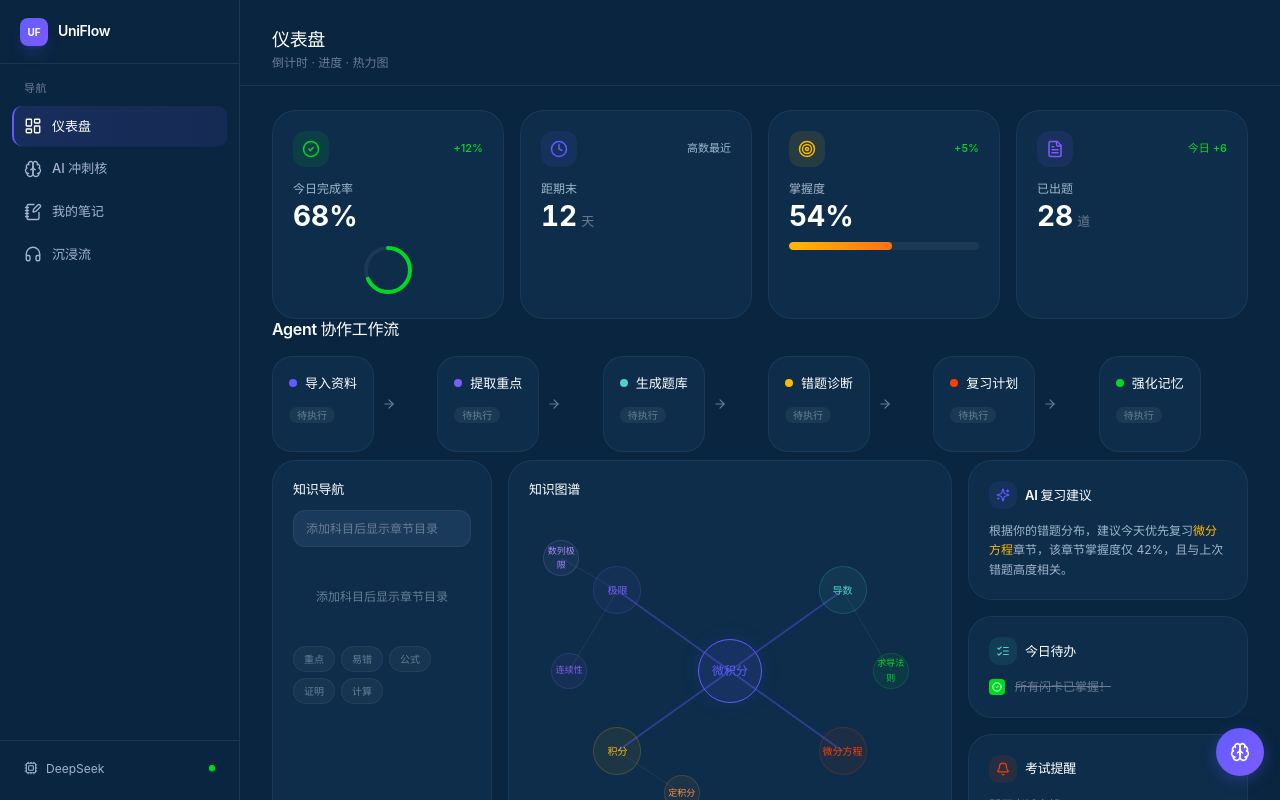
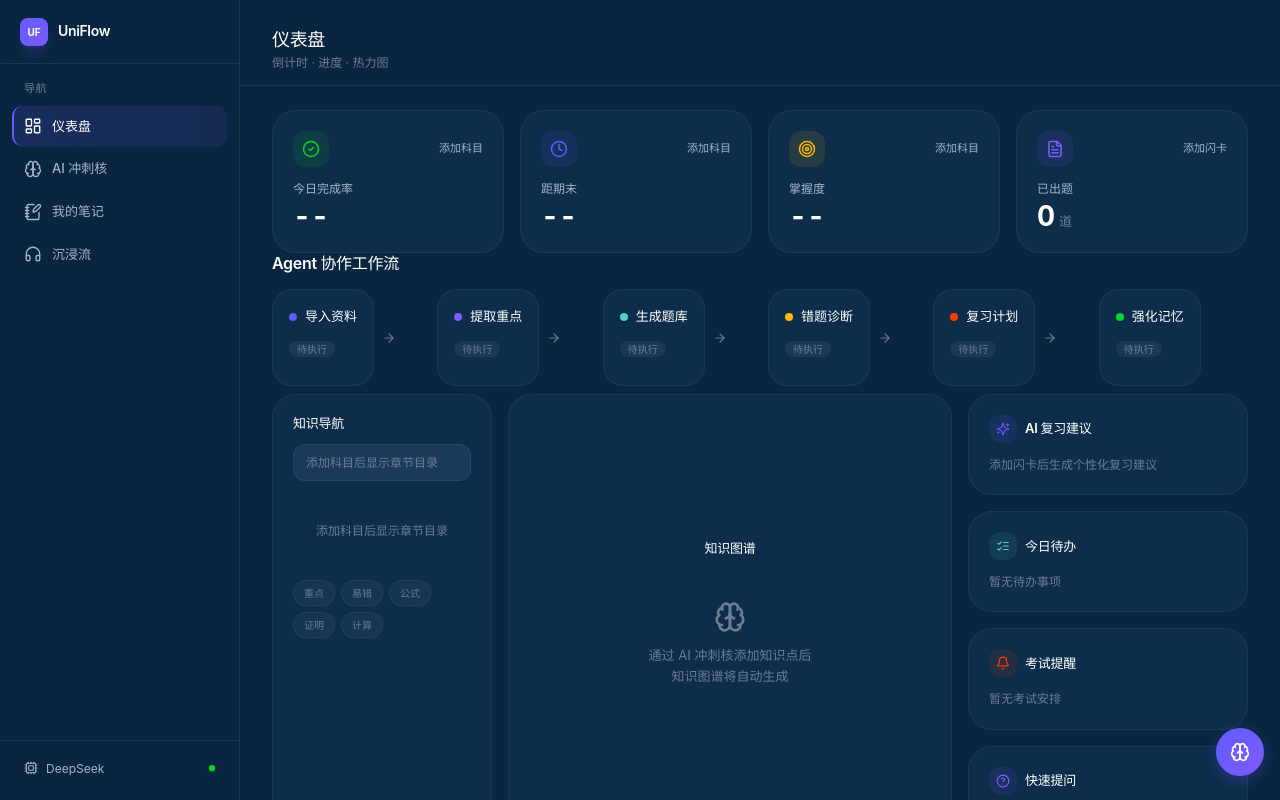
Before and after one commit to mingxingjun/mdlnyy, a React (Vite) app: page /mdlnyy/dashboard in a window 1280 px wide. Built offline with nearby package versions, Linux system fonts and the light colour scheme; a web font is replaced by a local one.

Commit message:
移除模拟数据，使用真实store数据
- 移除所有fallback和模拟数据
- 知识图谱使用真实knowledgePoints数据
- AI建议基于真实闪卡和科目数据
- 待办事项使用真实未掌握闪卡
- 所有统计指标使用真实数据计算

```diff
--- a/src/pages/Dashboard.tsx
+++ b/src/pages/Dashboard.tsx
@@ -30,90 +30,66 @@ function getCountdown(examDate: string) {
   return { days, passed: false };
 }
 
-/* ─── 静态数据（仅保留知识图谱和标签） ─── */
+/* ─── 静态标签 ─── */
 const tags = ['重点', '易错', '公式', '证明', '计算'];
-
-const knowledgeNodes = [
-  { id: 'center', label: '微积分', x: 50, y: 50, size: 'lg', color: '#635BFF' },
-  { id: 'n1', label: '极限', x: 22, y: 25, size: 'md', color: '#7C5CFF' },
-  { id: 'n2', label: '导数', x: 78, y: 25, size: 'md', color: '#4FD1C5' },
-  { id: 'n3', label: '积分', x: 22, y: 75, size: 'md', color: '#FFB800' },
-  { id: 'n4', label: '微分方程', x: 78, y: 75, size: 'md', color: '#FF3D00' },
-  { id: 'n5', label: '连续性', x: 10, y: 50, size: 'sm', color: '#8b5cf6' },
-  { id: 'n6', label: '求导法则', x: 90, y: 50, size: 'sm', color: '#00D924' },
-  { id: 'n7', label: '定积分', x: 38, y: 88, size: 'sm', color: '#fb923c' },
-  { id: 'n8', label: '数列极限', x: 8, y: 15, size: 'sm', color: '#a78bfa' },
-];
-
-const knowledgeEdges = [
-  ['center', 'n1'], ['center', 'n2'], ['center', 'n3'], ['center', 'n4'],
-  ['n1', 'n5'], ['n1', 'n8'], ['n2', 'n6'], ['n3', 'n7'],
-];
-
-const fallbackChapters = [
-  { name: '第一章 极限与连续', expanded: true, children: ['数列极限', '函数极限', '连续性'] },
-  { name: '第二章 导数与微分', expanded: false, children: ['导数定义', '求导法则', '微分'] },
-  { name: '第三章 积分', expanded: false, children: ['不定积分', '定积分', '积分应用'] },
-  { name: '第四章 微分方程', expanded: false, children: ['一阶方程', '高阶方程'] },
-];
 
 /* ─── 1. Stats Overview ─── */
 function StatsOverview() {
   const { subjects, flashCards } = useAppStore();
 
   const todayRate = useMemo(() => {
-    if (subjects.length === 0) return 68;
+    if (subjects.length === 0) return 0;
     const total = subjects.reduce((s, sub) => s + sub.progress, 0);
     return Math.round(total / subjects.length);
   }, [subjects]);
 
   const nearestDays = useMemo(() => {
-    if (subjects.length === 0) return 12;
+    if (subjects.length === 0) return null;
     const sorted = [...subjects].sort((a, b) => new Date(a.examDate).getTime() - new Date(b.examDate).getTime());
     const cd = getCountdown(sorted[0].examDate);
     return cd.passed ? 0 : cd.days;
   }, [subjects]);
 
   const avgMastery = useMemo(() => {
-    if (subjects.length === 0) return 54;
+    if (subjects.length === 0) return 0;
     const total = subjects.reduce((s, sub) => s + sub.progress, 0);
     return Math.round(total / subjects.length);
   }, [subjects]);
 
-  const totalQuizzes = flashCards.length > 0 ? flashCards.length : 28;
+  const totalQuizzes = flashCards.length;
 
   const stats = [
     {
       label: '今日完成率',
-      value: `${todayRate}%`,
+      value: subjects.length > 0 ? `${todayRate}%` : '--',
       icon: CheckCircle2,
       iconBg: 'bg-[#00D924]/10',
       iconColor: 'text-[#00D924]',
-      trend: '+12%',
-      trendUp: true,
-      ring: true,
+      trend: subjects.length > 0 ? `${todayRate}%` : '添加科目',
+      trendUp: todayRate > 0,
+      ring: subjects.length > 0,
       ringValue: todayRate,
     },
     {
       label: '距期末',
-      value: `${nearestDays}`,
-      valueSuffix: '天',
+      value: nearestDays !== null ? `${nearestDays}` : '--',
+      valueSuffix: nearestDays !== null ? '天' : '',
       icon: Clock,
       iconBg: 'bg-[#635BFF]/10',
       iconColor: 'text-[#635BFF]',
-      trend: '高数最近',
+      trend: subjects.length > 0 ? '最近考试' : '添加科目',
       trendUp: false,
       ring: false,
     },
     {
       label: '掌握度',
-      value: `${avgMastery}%`,
+      value: subjects.length > 0 ? `${avgMastery}%` : '--',
       icon: Target,
       iconBg: 'bg-[#FFB800]/10',
       iconColor: 'text-[#FFB800]',
-      trend: '+5%',
-      trendUp: true,
-      bar: true,
+      trend: subjects.length > 0 ? `${avgMastery}%` : '添加科目',
+      trendUp: avgMastery > 0,
+      bar: subjects.length > 0,
       barValue: avgMastery,
     },
     {
@@ -123,8 +99,8 @@ function StatsOverview() {
       icon: FileText,
       iconBg: 'bg-[#7C5CFF]/10',
       iconColor: 'text-[#7C5CFF]',
-      trend: '今日 +6',
-      trendUp: true,
+      trend: totalQuizzes > 0 ? `共 ${totalQuizzes} 题` : '添加闪卡',
+      trendUp: totalQuizzes > 0,
     },
   ];
 
@@ -303,8 +279,8 @@ function KnowledgeNav() {
     });
   };
 
-  // Use fallback chapters when a subject is selected but has no chapter data
-  const displayChapters = fallbackChapters;
+  // Get selected subject data
+  const selectedSubject = subjects.find(s => s.id === selectedSubjectId);
 
   return (
     <div className="w-full lg:w-[220px] flex-shrink-0 min-w-0 bg-[#0d2d4a] border border-white/[0.06] rounded-[24px] p-5">
@@ -332,49 +308,12 @@ function KnowledgeNav() {
         )}
       </div>
 
-      {/* Chapter list */}
-      {subjects.length > 0 ? (
+      {/* Chapter list - show knowledge points for selected subject */}
+      {subjects.length > 0 && selectedSubject ? (
         <div className="space-y-1 mb-4 max-h-[200px] overflow-y-auto scrollbar-hide">
-          {displayChapters.map((ch, idx) => (
-            <div key={ch.name}>
-              <button
-                onClick={() => toggleChapter(idx)}
-                className="w-full flex items-center gap-1.5 px-2 py-1.5 rounded-[8px] text-[12px] text-[#a3b5cc] hover:bg-white/[0.04] transition-colors"
-              >
-                {expandedChapters.has(idx) ? (
-                  <ChevronDown size={12} className="text-[#6b7c93] flex-shrink-0" />
-                ) : (
-                  <ChevronRight size={12} className="text-[#6b7c93] flex-shrink-0" />
-                )}
-                <span className="truncate">{ch.name}</span>
-              </button>
-              <AnimatePresence>
-                {expandedChapters.has(idx) && (
-                  <motion.div
-                    initial={{ height: 0, opacity: 0 }}
-                    animate={{ height: 'auto', opacity: 1 }}
-                    exit={{ height: 0, opacity: 0 }}
-                    transition={{ duration: 0.2 }}
-                    className="overflow-hidden"
-                  >
-                    {ch.children.map((child) => (
-                      <button
-                        key={child}
-                        onClick={() => setActiveItem(child)}
-                        className={`w-full text-left pl-7 pr-2 py-1.5 text-[11px] rounded-[8px] transition-colors ${
-                          activeItem === child
-                            ? 'border-l-2 border-[#635BFF] bg-[#635BFF]/5 text-[#ffffff]'
-                            : 'text-[#6b7c93] hover:bg-white/[0.04]'
-                        }`}
-                      >
-                        {child}
-                      </button>
-                    ))}
-                  </motion.div>
-                )}
-              </AnimatePresence>
+          <div className="text-[11px] text-[#6b7c93] px-2 py-1">
+            通过 AI 冲刺核添加知识点
           </div>
-          ))}
         </div>
       ) : (
         <div className="mb-4 py-6 text-center text-[12px] text-[#6b7c93]">
@@ -404,7 +343,87 @@ function KnowledgeNav() {
 
 /** Center: Knowledge Graph */
 function KnowledgeGraph() {
-  const [selectedNode, setSelectedNode] = useState<string>('center');
+  const knowledgePoints = useAppStore(s => s.knowledgePoints);
+  const subjects = useAppStore(s => s.subjects);
+  const [selectedNode, setSelectedNode] = useState<string | null>(null);
+
+  // Build graph from knowledgePoints
+  const graphData = useMemo(() => {
+    if (knowledgePoints.length === 0) return null;
+
+    // Group by subject
+    const bySubject = new Map<string, typeof knowledgePoints>();
+    knowledgePoints.forEach(kp => {
+      if (!bySubject.has(kp.subjectId)) bySubject.set(kp.subjectId, []);
+      bySubject.get(kp.subjectId)!.push(kp);
+    });
+
+    // Create nodes with positions (simple radial layout)
+    const nodes: Array<{
+      id: string;
+      label: string;
+      x: number;
+      y: number;
+      size: 'lg' | 'md' | 'sm';
+      color: string;
+      mastery: number;
+    }> = [];
+
+    const colors = ['#635BFF', '#7C5CFF', '#4FD1C5', '#FFB800', '#FF3D00', '#00D924'];
+    let subjectIdx = 0;
+
+    bySubject.forEach((points, subjectId) => {
+      const subject = subjects.find(s => s.id === subjectId);
+      const color = colors[subjectIdx % colors.length];
+      subjectIdx++;
+
+      // Center node for subject
+      const centerX = 20 + (subjectIdx * 60) % 60;
+      const centerY = 50;
+      nodes.push({
+        id: `subject-${subjectId}`,
+        label: subject?.name || '科目',
+        x: centerX,
+        y: centerY,
+        size: 'lg',
+        color,
+        mastery: Math.round(points.reduce((sum, p) => sum + p.mastery, 0) / points.length),
+      });
+
+      // Child nodes in circle around center
+      const radius = 25;
+      points.slice(0, 6).forEach((kp, i) => {
+        const angle = (i / Math.min(points.length, 6)) * 2 * Math.PI - Math.PI / 2;
+        const x = centerX + radius * Math.cos(angle);
+        const y = centerY + radius * Math.sin(angle);
+        nodes.push({
+          id: kp.id,
+          label: kp.name.length > 4 ? kp.name.slice(0, 4) : kp.name,
+          x: Math.max(5, Math.min(95, x)),
+          y: Math.max(5, Math.min(95, y)),
+          size: kp.mastery >= 80 ? 'md' : 'sm',
+          color,
+          mastery: kp.mastery,
+        });
+      });
+    });
+
+    return { nodes, bySubject };
+  }, [knowledgePoints, subjects]);
+
+  if (!graphData || graphData.nodes.length === 0) {
+    return (
+      <div className="w-full lg:flex-1 min-w-0 bg-[#0d2d4a] border border-white/[0.06] rounded-[24px] p-5 flex flex-col items-center justify-center">
+        <h3 className="text-[13px] font-semibold text-[#ffffff] mb-3">知识图谱</h3>
+        <div className="flex flex-col items-center justify-center py-8">
+          <Brain size={32} className="text-[#6b7c93] mb-3" />
+          <p className="text-[13px] text-[#6b7c93] text-center">
+            通过 AI 冲刺核添加知识点后<br />知识图谱将自动生成
+          </p>
+        </div>
+      </div>
+    );
+  }
 
   const nodeSize = (size: string) => {
     switch (size) {
@@ -418,29 +437,11 @@ function KnowledgeGraph() {
     <div className="w-full lg:flex-1 min-w-0 bg-[#0d2d4a] border border-white/[0.06] rounded-[24px] p-5 relative overflow-hidden">
       <h3 className="text-[13px] font-semibold text-[#ffffff] mb-3">知识图谱</h3>
       <div className="relative w-full" style={{ paddingBottom: '80%' }}>
-        {/* SVG Edges */}
-        <svg className="absolute inset-0 w-full h-full" viewBox="0 0 100 100" preserveAspectRatio="none">
-          {knowledgeEdges.map(([from, to]) => {
-            const f = knowledgeNodes.find((n) => n.id === from)!;
-            const t = knowledgeNodes.find((n) => n.id === to)!;
-            const isActive = selectedNode === from || selectedNode === to;
-            return (
-              <line
-                key={`${from}-${to}`}
-                x1={f.x} y1={f.y} x2={t.x} y2={t.y}
-                stroke={isActive ? 'rgba(99,91,255,0.4)' : 'rgba(255,255,255,0.06)'}
-                strokeWidth={isActive ? 0.5 : 0.3}
-                className="transition-all duration-300"
-              />
-            );
-          })}
-        </svg>
-
         {/* Nodes */}
-        {knowledgeNodes.map((node) => (
+        {graphData.nodes.map((node) => (
           <motion.button
             key={node.id}
-            onClick={() => setSelectedNode(node.id)}
+            onClick={() => setSelectedNode(selectedNode === node.id ? null : node.id)}
             whileHover={{ scale: 1.1 }}
             whileTap={{ scale: 0.95 }}
             className={`absolute rounded-full flex items-center justify-center font-medium transition-all duration-300 cursor-pointer ${nodeSize(node.size)} ${
@@ -455,8 +456,9 @@ function KnowledgeGraph() {
               background: selectedNode === node.id ? `${node.color}20` : `${node.color}10`,
               border: `1px solid ${selectedNode === node.id ? node.color : `${node.color}30`}`,
               color: node.color,
-              ...(selectedNode === node.id ? { ringColor: node.color, boxShadow: `0 0 20px ${node.color}20` } : {}),
+              ...(selectedNode === node.id ? { boxShadow: `0 0 20px ${node.color}20` } : {}),
             }}
+            title={`${node.label} - 掌握度 ${node.mastery}%`}
           >
             {node.label}
           </motion.button>
@@ -475,7 +477,7 @@ function SmartPanel() {
   // Generate todos from unmastered flashCards
   const todos = useMemo(() => {
     const unmastered = flashCards.filter(c => !c.mastered).slice(0, 4);
-    if (unmastered.length === 0) return [{ id: '1', text: '所有闪卡已掌握！', done: true }];
+    if (unmastered.length === 0) return [];
     return unmastered.map(c => ({ id: c.id, text: `复习: ${c.front.slice(0, 20)}...`, done: false }));
   }, [flashCards]);
 
@@ -489,6 +491,18 @@ function SmartPanel() {
   const toggleTodo = (id: string) => {
     setTodoItems((prev) => prev.map((t) => (t.id === id ? { ...t, done: !t.done } : t)));
   };
+
+  // AI suggestion based on real data
+  const aiSuggestion = useMemo(() => {
+    if (flashCards.length === 0) return null;
+    const unmastered = flashCards.filter(c => !c.mastered);
+    if (unmastered.length === 0) return { text: '所有闪卡已掌握！继续保持复习节奏。', highlight: null };
+    const subject = subjects.find(s => s.id === unmastered[0].subjectId);
+    return {
+      text: `建议优先复习「${subject?.name || '未分类'}」，有 ${unmastered.length} 张闪卡未掌握。`,
+      highlight: subject?.name || null,
+    };
+  }, [flashCards, subjects]);
 
   // Exam reminders from subjects sorted by examDate
   const examReminders = useMemo(() => {
@@ -523,9 +537,19 @@ function SmartPanel() {
           </div>
           <h3 className="text-[13px] font-semibold text-[#ffffff]">AI 复习建议</h3>
         </div>
+        {aiSuggestion ? (
           <p className="text-[12px] text-[#a3b5cc] leading-relaxed">
-          根据你的错题分布，建议今天优先复习<strong className="text-[#FFB800]">微分方程</strong>章节，该章节掌握度仅 42%，且与上次错题高度相关。
+            {aiSuggestion.highlight ? (
+              <>建议优先复习<strong className="text-[#FFB800]">{aiSuggestion.highlight}</strong>，{aiSuggestion.text.split('，')[1]}</>
+            ) : (
+              aiSuggestion.text
+            )}
           </p>
+        ) : (
+          <p className="text-[12px] text-[#6b7c93] leading-relaxed">
+            添加闪卡后生成个性化复习建议
+          </p>
+        )}
       </div>
 
       {/* 今日待办 */}
@@ -536,6 +560,7 @@ function SmartPanel() {
           </div>
           <h3 className="text-[13px] font-semibold text-[#ffffff]">今日待办</h3>
         </div>
+        {todoItems.length > 0 ? (
           <div className="space-y-2">
             {todoItems.map((todo) => (
               <label
@@ -560,6 +585,9 @@ function SmartPanel() {
               </label>
             ))}
           </div>
+        ) : (
+          <p className="text-[12px] text-[#6b7c93]">暂无待办事项</p>
+        )}
       </div>
 
       {/* 考试提醒 */}
```
Lines whose indentation alone changed are shown as unchanged.
